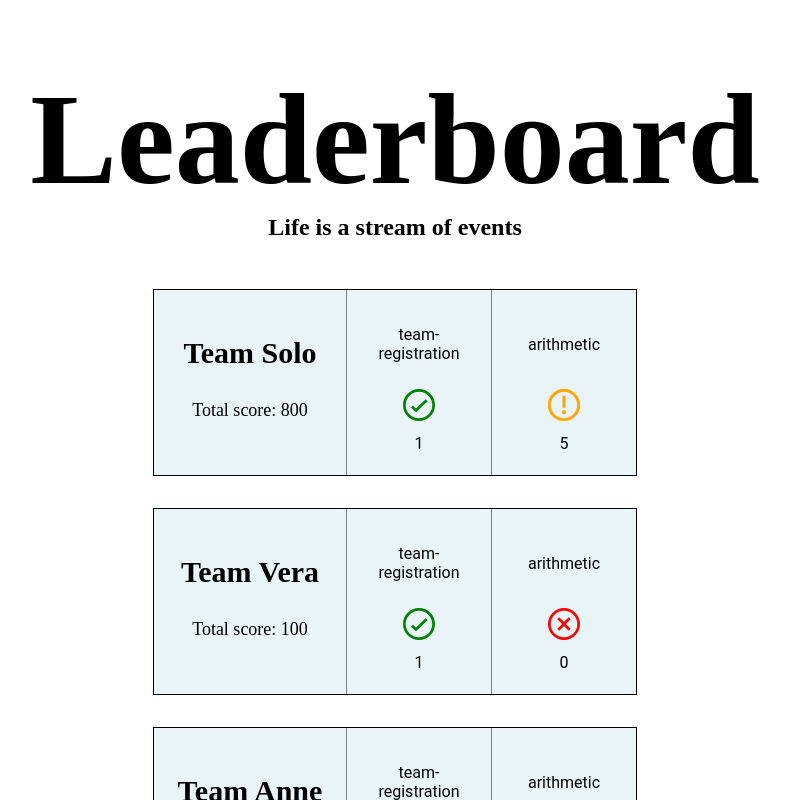
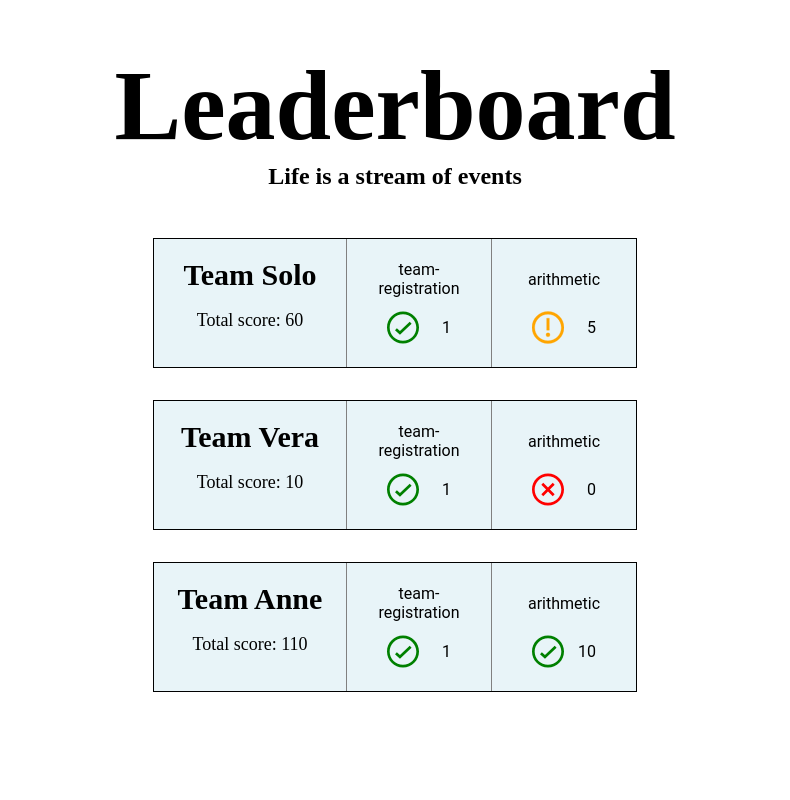
Before and after one commit to navikt/leesah-game, a React (Create React App) app in the folder quizboard/frontend/: page / in a window 1280 px wide. Shown: the top 800 px of the page, without its empty margins (245-1035 px from the left). Built offline with nearby package versions, Linux system fonts and the light colour scheme.

Commit message:
småjusteringer i leaderboard frontend, tar helg nå

```diff
--- a/quizboard/frontend/src/Leaderboard/Leaderboard.less
+++ b/quizboard/frontend/src/Leaderboard/Leaderboard.less
@@ -11,11 +11,15 @@
     margin: 1rem auto;
     background-color: #e8f4f8;
     width: fit-content;
+    height: 8rem;
   }
 
   &__info {
     width: 10rem;
     padding: 1rem;
+    display: flex;
+    flex-direction: column;
+    margin: auto 0;
   }
 
   &__teamname {
@@ -23,6 +27,7 @@
     text-align: center;
     font-size: 30px;
     font-family: 'Architects Daughter', cursive;
+    margin: 0;
   }
 
   &__score {
@@ -40,7 +45,13 @@
     border-left: 1px solid grey;
     text-align: center;
     place-items: center;
-    grid-template-rows: 50% 30% 20%;
+    grid-template-rows: 50% 50%;
+  }
+
+  &__status {
+    display: flex;
+    width: 4rem;
+    justify-content: space-between;
   }
 
   img {
--- a/quizboard/frontend/src/Leaderboard/Leaderboard.tsx
+++ b/quizboard/frontend/src/Leaderboard/Leaderboard.tsx
@@ -48,8 +48,10 @@ export default function Leaderboard() {
                     {team.categoryResult.map((category: any, index: number) => (
                         <div key={index} className='leaderboard__category'>
                             <p>{category.name}</p>
-                            {icon(category.status)}
-                            <p>{category.okCount}</p>
+                            <div className="leaderboard__status">
+                                {icon(category.status)}
+                                <p>{category.okCount}</p>
+                            </div>
                         </div>
                     ))}
                 </div>
--- a/quizboard/frontend/src/hardcodedBackend.ts
+++ b/quizboard/frontend/src/hardcodedBackend.ts
@@ -12,7 +12,7 @@ export const testBackend = (): Backend => {
 let testData = {
     'board': [{
         'name': 'Team Solo',
-        'score': 800,
+        'score': 60,
         'categoryResult': [{
             'name': 'team-registration',
             'status': 'OK',
@@ -24,7 +24,7 @@ let testData = {
         }],
     }, {
         'name': 'Team Vera',
-        'score': 100,
+        'score': 10,
         'categoryResult': [{
             'name': 'team-registration',
             'status': 'OK',
@@ -36,7 +36,7 @@ let testData = {
         }],
     }, {
         'name': 'Team Anne',
-        'score': 1100,
+        'score': 110,
         'categoryResult': [{
             'name': 'team-registration',
             'status': 'OK',
--- a/quizboard/frontend/src/index.less
+++ b/quizboard/frontend/src/index.less
@@ -9,8 +9,8 @@ body {
   flex-direction: column;
 
   .header {
-    margin: 2rem auto 0;
-    font-size: 130px;
+    margin: 1rem auto 0;
+    font-size: 100px;
     font-family: 'Great Vibes', cursive;
   }
 
```
Also changed, not shown: 1 other file (tests, documents, lock files or other folders).
